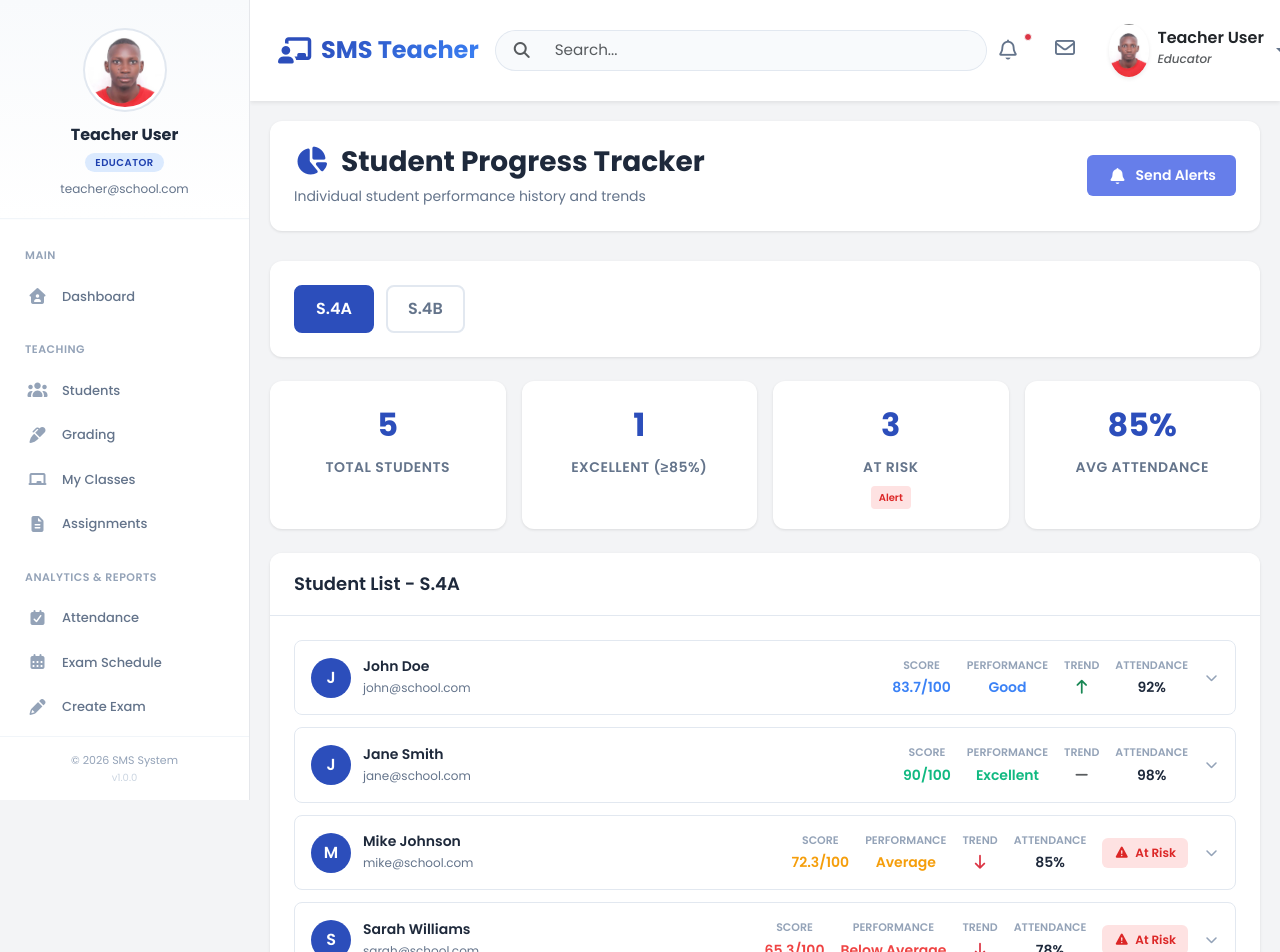
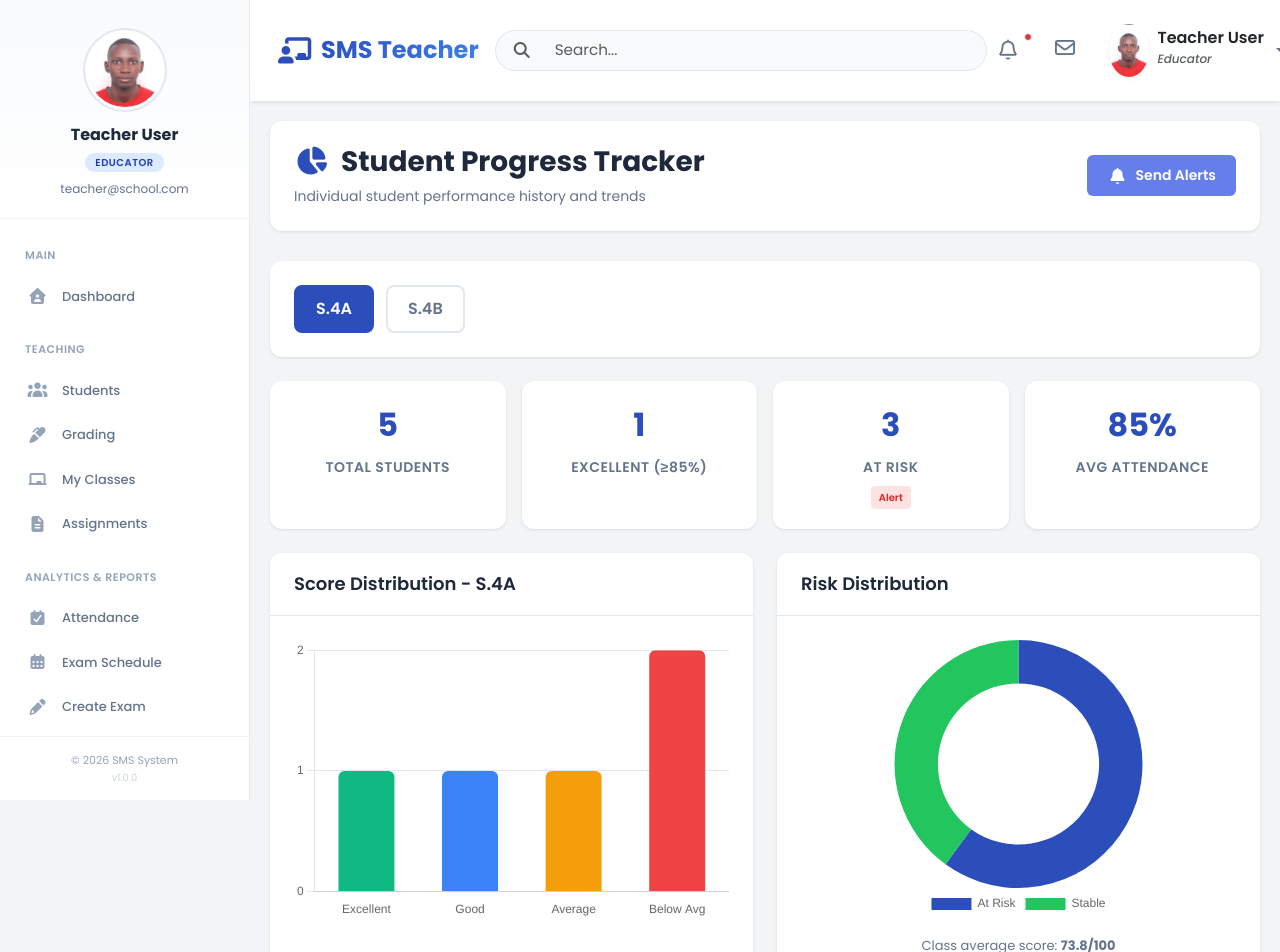
Before and after one commit to Peculiar256/PeculiarSMS, a React (Vite) app in the folder frontend/: page /teacher/student-progress in a window 1280 px wide. Shown: the top 952 px of the page. Built offline with nearby package versions, Linux system fonts and the light colour scheme.

Commit message:
introduce the charts in the studentprogresstracker

```diff
--- a/frontend/src/dashboards/teacher/FeaturePages.css
+++ b/frontend/src/dashboards/teacher/FeaturePages.css
@@ -998,6 +998,29 @@
     gap: 8px;
 }
 
+.progress-summary-grid {
+    margin-top: 0;
+}
+
+.tracker-chart-wrap {
+    height: 280px;
+}
+
+.tracker-chart-note {
+    margin: 16px 0 0 0;
+    font-size: 13px;
+    color: #64748b;
+    text-align: center;
+}
+
+.student-line-chart-wrap {
+    height: 240px;
+    background: white;
+    border: 1px solid #e2e8f0;
+    border-radius: 8px;
+    padding: 12px;
+}
+
 /* Responsive */
 @media (max-width: 768px) {
     .page-header {
@@ -1032,4 +1055,13 @@
     .student-metrics {
         width: 100%;
     }
+
+    .tracker-chart-wrap {
+        height: 240px;
+    }
+
+    .student-line-chart-wrap {
+        height: 220px;
+        padding: 10px;
+    }
 }
--- a/frontend/src/dashboards/teacher/Grading.css
+++ b/frontend/src/dashboards/teacher/Grading.css
@@ -1,11 +1,13 @@
 .grading-card {
-  width: 80vw;
+  width: 100%;
+  max-width: 100%;
   margin-top: 20px;
   background-color: #ffffff;
   border-radius: 10px;
   box-shadow: 0 0 5px gray;
   padding: 20px;
-  margin-left: 20px;
+  margin-left: 0;
+  box-sizing: border-box;
 }
 
 .grading-card h2 {
@@ -47,7 +49,7 @@
 .grading-filters-grid {
   margin-top: 16px;
   display: grid;
-  grid-template-columns: repeat(auto-fit, minmax(180px, 1fr));
+  grid-template-columns: repeat(auto-fit, minmax(160px, 1fr));
   gap: 14px;
 }
 
@@ -57,7 +59,7 @@
 
 .grading-charts-grid {
   display: grid;
-  grid-template-columns: repeat(auto-fit, minmax(320px, 1fr));
+  grid-template-columns: repeat(auto-fit, minmax(260px, 1fr));
   gap: 14px;
 }
 
@@ -87,6 +89,7 @@
 
 .grading-chart-canvas {
   height: 280px;
+  width: 100%;
 }
 
 .grading-grid {
@@ -100,6 +103,7 @@
   display: flex;
   flex-direction: column;
   gap: 6px;
+  min-width: 0;
 }
 
 .grading-field label {
@@ -208,6 +212,51 @@
   margin-top: 18px;
   display: flex;
   gap: 12px;
+  flex-wrap: wrap;
+}
+
+@media (max-width: 1024px) {
+  .grading-card {
+    padding: 16px;
+  }
+
+  .grading-chart-canvas {
+    height: 250px;
+  }
+}
+
+@media (max-width: 768px) {
+  .grading-card {
+    margin-top: 12px;
+    padding: 12px;
+    border-radius: 8px;
+  }
+
+  .grading-filters-grid {
+    grid-template-columns: 1fr;
+    gap: 10px;
+  }
+
+  .grading-charts-grid {
+    grid-template-columns: 1fr;
+  }
+
+  .grading-chart-canvas {
+    height: 220px;
+  }
+
+  .teacher-toolbar-btn {
+    min-width: 0;
+    flex: 1 1 calc(50% - 8px);
+  }
+
+  .grading-actions {
+    flex-direction: column;
+  }
+
+  .grading-actions button {
+    width: 100%;
+  }
 }
 
 .grading-actions button {
--- a/frontend/src/dashboards/teacher/StudentProgressTracker.jsx
+++ b/frontend/src/dashboards/teacher/StudentProgressTracker.jsx
@@ -1,5 +1,28 @@
 import React, { useState } from 'react';
+import {
+    Chart as ChartJS,
+    CategoryScale,
+    LinearScale,
+    BarElement,
+    ArcElement,
+    PointElement,
+    LineElement,
+    Tooltip,
+    Legend,
+} from 'chart.js';
+import { Bar, Doughnut, Line } from 'react-chartjs-2';
 import './FeaturePages.css';
+
+ChartJS.register(
+    CategoryScale,
+    LinearScale,
+    BarElement,
+    ArcElement,
+    PointElement,
+    LineElement,
+    Tooltip,
+    Legend
+);
 
 function StudentProgressTracker() {
     const [selectedClass, setSelectedClass] = useState('S.4A');
@@ -27,6 +50,12 @@ function StudentProgressTracker() {
     const classStudents = students[selectedClass] || [];
     const atRiskCount = classStudents.filter(s => s.risk).length;
     const excellentCount = classStudents.filter(s => s.avgScore >= 85).length;
+    const avgAttendance = classStudents.length > 0
+        ? (classStudents.reduce((sum, student) => sum + student.attendance, 0) / classStudents.length).toFixed(0)
+        : 0;
+    const avgScore = classStudents.length > 0
+        ? (classStudents.reduce((sum, student) => sum + student.avgScore, 0) / classStudents.length).toFixed(1)
+        : 0;
 
     const getTrendIcon = (trend) => {
         if (trend === 'up') return <i className="fa-solid fa-arrow-up text-success"></i>;
@@ -34,17 +63,148 @@ function StudentProgressTracker() {
         return <i className="fa-solid fa-minus text-muted"></i>;
     };
 
-    const getTrendColor = (trend) => {
-        if (trend === 'up') return '#10b981';
-        if (trend === 'down') return '#ef4444';
-        return '#6b7280';
-    };
-
     const getPerformanceLevel = (score) => {
         if (score >= 90) return { label: 'Excellent', color: '#10b981' };
         if (score >= 80) return { label: 'Good', color: '#3b82f6' };
         if (score >= 70) return { label: 'Average', color: '#f59e0b' };
         return { label: 'Below Average', color: '#ef4444' };
+    };
+
+    const scoreBandCounts = [
+        classStudents.filter(student => student.avgScore >= 90).length,
+        classStudents.filter(student => student.avgScore >= 80 && student.avgScore < 90).length,
+        classStudents.filter(student => student.avgScore >= 70 && student.avgScore < 80).length,
+        classStudents.filter(student => student.avgScore < 70).length,
+    ];
+
+    const scoreDistributionData = {
+        labels: ['Excellent', 'Good', 'Average', 'Below Avg'],
+        datasets: [
+            {
+                label: 'Students',
+                data: scoreBandCounts,
+                backgroundColor: ['#10b981', '#3b82f6', '#f59e0b', '#ef4444'],
+                borderRadius: 6,
+                maxBarThickness: 56,
+            },
+        ],
+    };
+
+    const riskDistributionData = {
+        labels: ['At Risk', 'Stable'],
+        datasets: [
+            {
+                data: [atRiskCount, Math.max(classStudents.length - atRiskCount, 0)],
+                backgroundColor: ['#2c4ebb', '#22c55e'],
+                borderWidth: 0,
+            },
+        ],
+    };
+
+    const classSummaryBarOptions = {
+        responsive: true,
+        maintainAspectRatio: false,
+        plugins: {
+            legend: { display: false },
+            tooltip: {
+                callbacks: {
+                    label: (context) => `${context.parsed.y} students`,
+                },
+            },
+        },
+        scales: {
+            y: {
+                beginAtZero: true,
+                ticks: {
+                    stepSize: 1,
+                },
+                grid: {
+                    color: '#e2e8f0',
+                },
+            },
+            x: {
+                grid: {
+                    display: false,
+                },
+            },
+        },
+    };
+
+    const riskChartOptions = {
+        responsive: true,
+        maintainAspectRatio: false,
+        plugins: {
+            legend: {
+                position: 'bottom',
+            },
+            tooltip: {
+                callbacks: {
+                    label: (context) => `${context.label}: ${context.raw}`,
+                },
+            },
+        },
+        cutout: '65%',
+    };
+
+    const getStudentTrendChartData = (student) => {
+        const history = progressHistory[student.id] || [student.avgScore];
+        return {
+            labels: history.map((_, idx) => `T${idx + 1}`),
+            datasets: [
+                {
+                    label: 'Score',
+                    data: history,
+                    borderColor: '#2c4ebb',
+                    backgroundColor: 'rgba(44, 78, 187, 0.15)',
+                    borderWidth: 2,
+                    pointRadius: 3,
+                    pointHoverRadius: 4,
+                    tension: 0.3,
+                },
+                {
+                    label: 'Attendance',
+                    data: history.map(() => student.attendance),
+                    borderColor: '#16a34a',
+                    backgroundColor: 'rgba(22, 163, 74, 0.1)',
+                    borderWidth: 2,
+                    borderDash: [6, 4],
+                    pointRadius: 0,
+                    tension: 0,
+                },
+            ],
+        };
+    };
+
+    const studentTrendOptions = {
+        responsive: true,
+        maintainAspectRatio: false,
+        plugins: {
+            legend: {
+                position: 'bottom',
+            },
+            tooltip: {
+                callbacks: {
+                    label: (context) => `${context.dataset.label}: ${context.parsed.y}%`,
+                },
+            },
+        },
+        scales: {
+            y: {
+                beginAtZero: true,
+                max: 100,
+                ticks: {
+                    callback: (value) => `${value}%`,
+                },
+                grid: {
+                    color: '#e2e8f0',
+                },
+            },
+            x: {
+                grid: {
+                    display: false,
+                },
+            },
+        },
     };
 
     return (
@@ -94,9 +254,37 @@ function StudentProgressTracker() {
                 </div>
                 <div className="stat-box">
                     <div className="stat-number">
-                        {(classStudents.reduce((a, b) => a + b.attendance, 0) / classStudents.length).toFixed(0)}%
+                        {avgAttendance}%
                     </div>
                     <div className="stat-label">Avg Attendance</div>
+                </div>
+            </div>
+
+            {/* Class Summary Charts */}
+            <div className="grid-2 progress-summary-grid">
+                <div className="card">
+                    <div className="card-header">
+                        <h3>Score Distribution - {selectedClass}</h3>
+                    </div>
+                    <div className="card-body">
+                        <div className="tracker-chart-wrap">
+                            <Bar data={scoreDistributionData} options={classSummaryBarOptions} />
+                        </div>
+                    </div>
+                </div>
+
+                <div className="card">
+                    <div className="card-header">
+                        <h3>Risk Distribution</h3>
+                    </div>
+                    <div className="card-body">
+                        <div className="tracker-chart-wrap">
+                            <Doughnut data={riskDistributionData} options={riskChartOptions} />
+                        </div>
+                        <p className="tracker-chart-note">
+                            Class average score: <strong>{avgScore}/100</strong>
+                        </p>
+                    </div>
                 </div>
             </div>
 
@@ -191,6 +379,13 @@ function StudentProgressTracker() {
                                                 </div>
 
                                                 <div className="section">
+                                                    <h4>Attendance vs Score Trend</h4>
+                                                    <div className="student-line-chart-wrap">
+                                                        <Line data={getStudentTrendChartData(student)} options={studentTrendOptions} />
+                                                    </div>
+                                                </div>
+
+                                                <div className="section">
                                                     <h4>Status & Recommendations</h4>
                                                     {student.risk ? (
                                                         <div className="alert alert-warning">
```
Also changed, not shown: frontend/src/dashboards/teacher/StudentPerformanceReport.jsx (+25 -25 lines).
